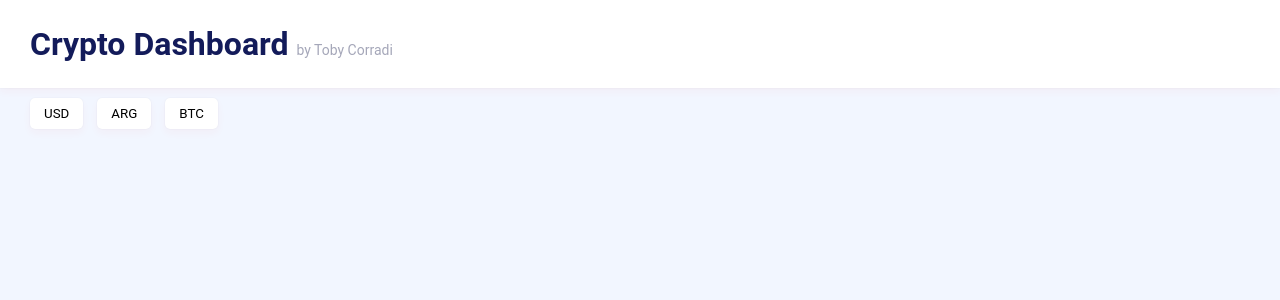
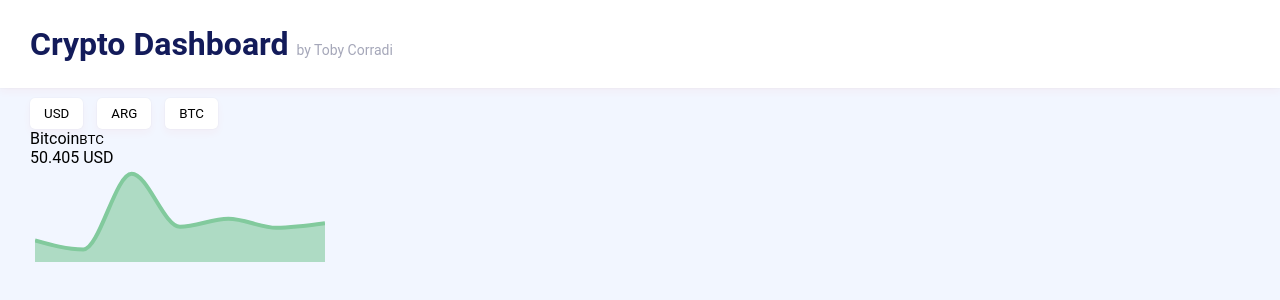
Before and after one commit to tobicorradi/crypto-dashboard, a React (Create React App) app: page / in a window 1280 px wide. Shown: the top 300 px of the page. Built offline with nearby package versions, Linux system fonts and the light colour scheme.

Commit message:
Card component created filled with content and props

```diff
--- a/src/App.jsx
+++ b/src/App.jsx
@@ -3,6 +3,7 @@
 import GlobalStyles from "./globalStyles";
 import CurrencyButton from "./components/CurrencyButton";
 import Container from "./components/Container";
+import Card from "./components/Card";
 const App = () => {
   return (
     <>
@@ -12,6 +13,7 @@
         <CurrencyButton text={"USD"} />
         <CurrencyButton text={"ARG"} />
         <CurrencyButton text={"BTC"} />
+        <Card name={'Bitcoin'} symbol={'BTC'} price={'50.405'}/>
       </Container>
     </>
   );
--- /dev/null
+++ b/src/components/Card/Card.jsx
@@ -0,0 +1,86 @@
+import React from "react";
+import {
+  LineChart,
+  Line,
+  XAxis,
+  YAxis,
+  CartesianGrid,
+  Tooltip,
+  Brush,
+  AreaChart,
+  Area,
+} from "recharts";
+const data = [
+  {
+    name: "Page A",
+    uv: 4000,
+    pv: 2400,
+    amt: 2400,
+  },
+  {
+    name: "Page B",
+    uv: 3000,
+    pv: 1398,
+    amt: 2210,
+  },
+  {
+    name: "Page C",
+    uv: 2000,
+    pv: 9800,
+    amt: 2290,
+  },
+  {
+    name: "Page D",
+    uv: 2780,
+    pv: 3908,
+    amt: 2000,
+  },
+  {
+    name: "Page E",
+    uv: 1890,
+    pv: 4800,
+    amt: 2181,
+  },
+  {
+    name: "Page F",
+    uv: 2390,
+    pv: 3800,
+    amt: 2500,
+  },
+  {
+    name: "Page G",
+    uv: 3490,
+    pv: 4300,
+    amt: 2100,
+  },
+];
+
+const Card = ({ name, symbol, image, price }) => {
+  return (
+    <div>
+      <div>
+        <img src={image} alt="" />
+        <span>{name}</span>
+        <span>
+          <small>{symbol}</small>
+        </span>
+      </div>
+      <div>
+        <span>
+          {price} <span>USD</span>
+        </span>
+      </div>
+      <AreaChart
+        width={300}
+        height={100}
+        data={data}
+        strokeWidth={4}
+        syncId="anyId"
+      >
+        <Area type="monotone" dataKey="pv" stroke="#82ca9d" fill="#82ca9d" />
+      </AreaChart>
+    </div>
+  );
+};
+
+export default Card;
--- /dev/null
+++ b/src/components/Card/index.jsx
@@ -0,0 +1 @@
+export { default } from "./Card";
```
